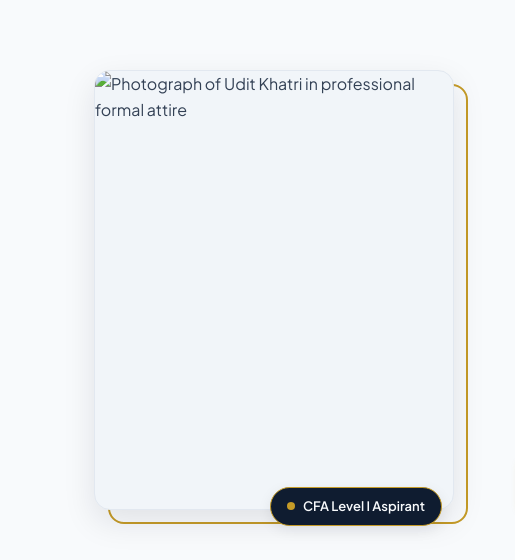
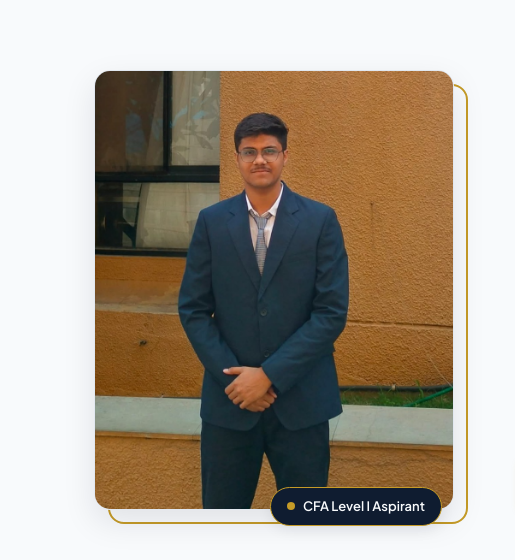
Before and after one commit to gittheaspirant/Udit-Khatri, a plain HTML site: page index.html in a window 1280 px wide. Shown: the part 1022-1582 px from the top of the page, 0-515 px from the left. Drawn offline with nearby package versions, Linux system fonts and the light colour scheme; a web font is replaced by a local one.

Commit message:
Update profile image source in index.html
profile photo fix

```diff
--- a/index.html
+++ b/index.html
@@ -178,7 +178,7 @@
           <div class="about-image-column">
             <div class="image-card">
               <div class="image-accent-border"></div>
-              <img src="assets/profile.jpg" alt="Photograph of Udit Khatri in professional formal attire" class="profile-image">
+              <img src="profile.jpg" alt="Photograph of Udit Khatri in professional formal attire" class="profile-image">
               <div class="image-badge">
                 <span class="badge-dot"></span>
                 <span>CFA Level I Aspirant</span>
```
